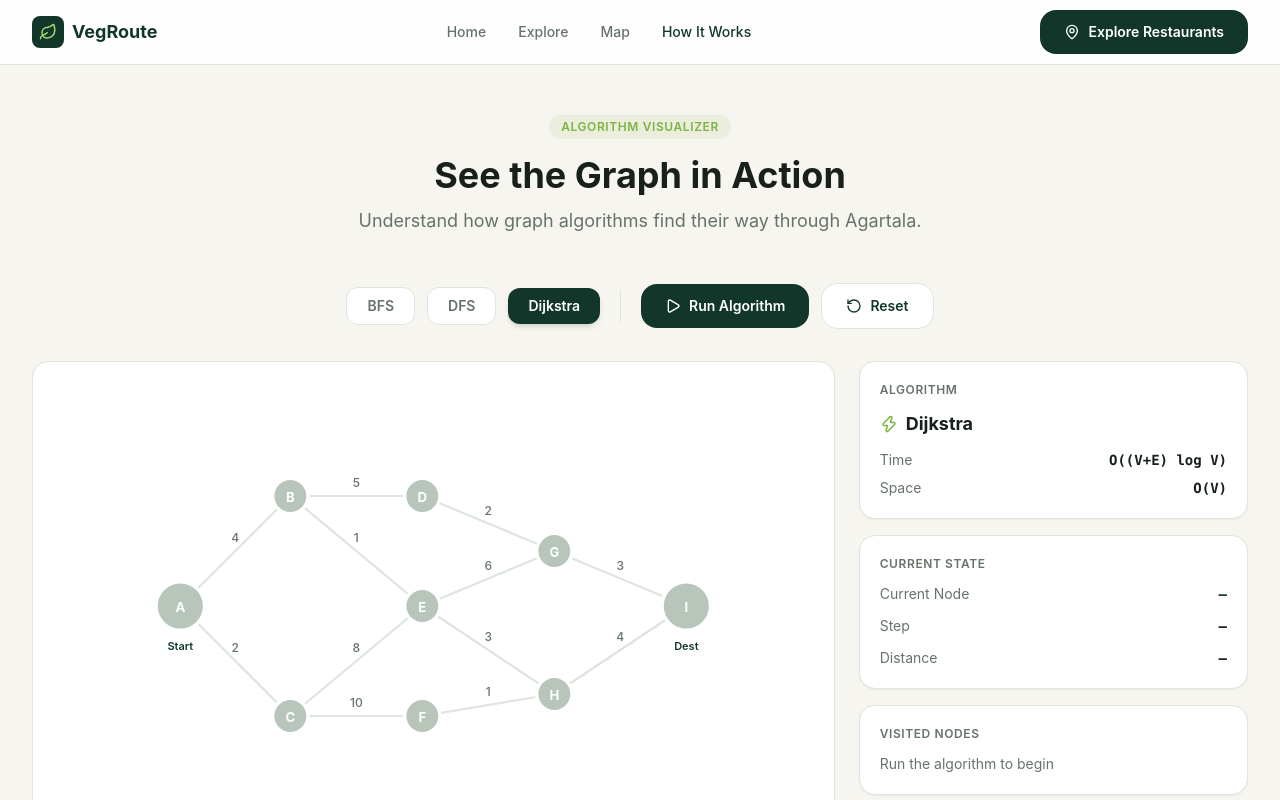
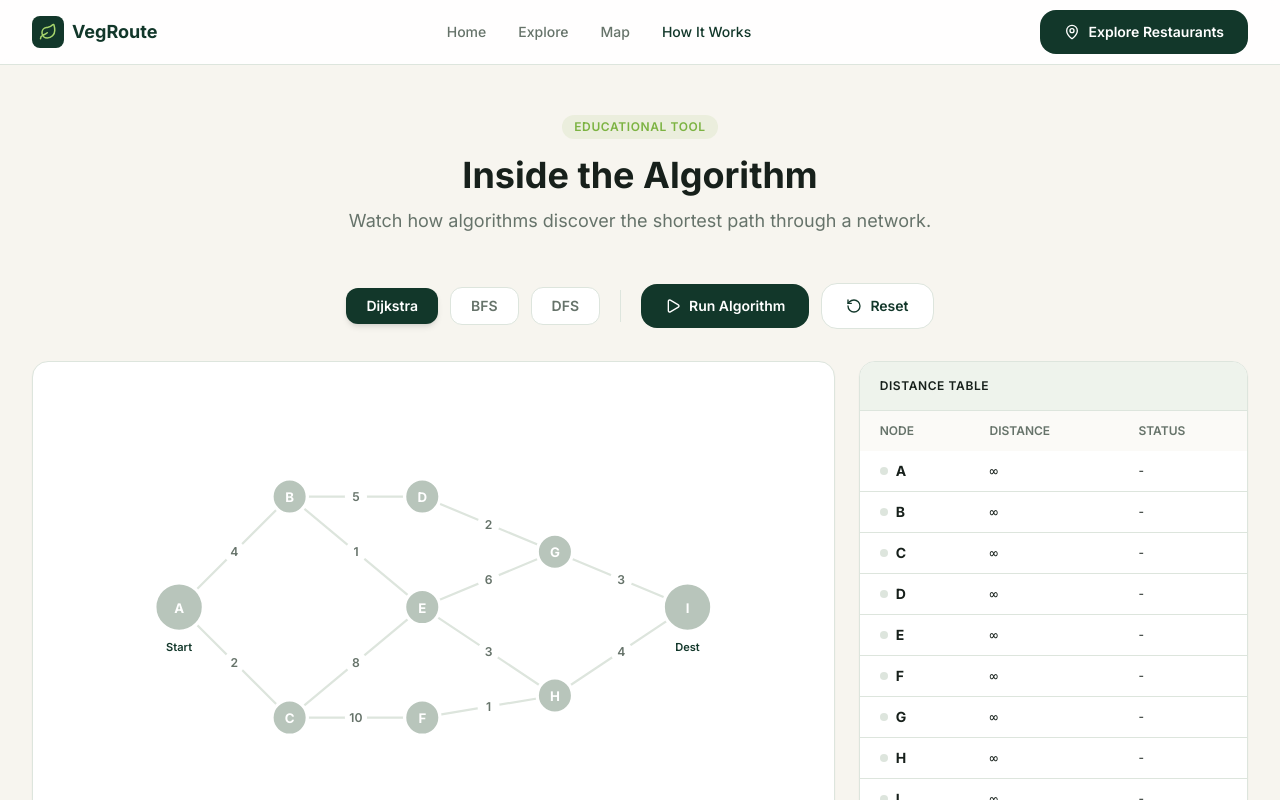
Before and after one commit to nitin-kumar-code/VegRoute, a React (Vite) app in the folder frontend/: page /visualizer in a window 1280 px wide. Shown: the top 800 px of the page. Built offline with nearby package versions, Linux system fonts and the light colour scheme.

Commit message:
feat(frontend): Add educational Dijkstra visualizer with PQ and distance table; fix CSS import order

```diff
--- a/frontend/src/index.css
+++ b/frontend/src/index.css
@@ -1,8 +1,8 @@
+@import url('https://fonts.googleapis.com/css2?family=Inter:wght@400;500;600;700;800&display=swap');
+
 @tailwind base;
 @tailwind components;
 @tailwind utilities;
-
-@import url('https://fonts.googleapis.com/css2?family=Inter:wght@400;500;600;700;800&display=swap');
 
 @layer base {
   body {
--- a/frontend/src/pages/AlgorithmVisualizerPage.jsx
+++ b/frontend/src/pages/AlgorithmVisualizerPage.jsx
@@ -1,14 +1,13 @@
 import { useState, useEffect, useRef, useCallback } from 'react';
-import { Play, RotateCcw, Zap, Clock, Database, GitBranch } from 'lucide-react';
+import { Play, RotateCcw, Zap, Target } from 'lucide-react';
 import SectionHeading from '../components/ui/SectionHeading';
 
 const ALGORITHMS = [
+  { id: 'dijkstra', label: 'Dijkstra', complexity: 'O((V+E) log V)', space: 'O(V)' },
   { id: 'bfs', label: 'BFS', complexity: 'O(V + E)', space: 'O(V)' },
   { id: 'dfs', label: 'DFS', complexity: 'O(V + E)', space: 'O(V)' },
-  { id: 'dijkstra', label: 'Dijkstra', complexity: 'O((V+E) log V)', space: 'O(V)' },
 ];
 
-// Simple graph layout for visualization
 const GRAPH_NODES = [
   { id: 'A', x: 80, y: 200, label: 'Start' },
   { id: 'B', x: 180, y: 100 },
@@ -30,15 +29,20 @@ const GRAPH_EDGES = [
   { from: 'G', to: 'I', w: 3 }, { from: 'H', to: 'I', w: 4 },
 ];
 
+const INIT_DISTANCES = { A: Infinity, B: Infinity, C: Infinity, D: Infinity, E: Infinity, F: Infinity, G: Infinity, H: Infinity, I: Infinity };
+
+// Pre-computed exact steps of Dijkstra execution on the above graph.
 const DIJKSTRA_STEPS = [
-  { current: 'A', visited: ['A'], distances: { A: 0, B: 4, C: 2, D: Infinity, E: Infinity, F: Infinity, G: Infinity, H: Infinity, I: Infinity }, path: [] },
-  { current: 'C', visited: ['A', 'C'], distances: { A: 0, B: 4, C: 2, D: Infinity, E: 10, F: 12, G: Infinity, H: Infinity, I: Infinity }, path: [] },
-  { current: 'B', visited: ['A', 'C', 'B'], distances: { A: 0, B: 4, C: 2, D: 9, E: 5, F: 12, G: Infinity, H: Infinity, I: Infinity }, path: [] },
-  { current: 'E', visited: ['A', 'C', 'B', 'E'], distances: { A: 0, B: 4, C: 2, D: 9, E: 5, F: 12, G: 11, H: 8, I: Infinity }, path: [] },
-  { current: 'H', visited: ['A', 'C', 'B', 'E', 'H'], distances: { A: 0, B: 4, C: 2, D: 9, E: 5, F: 12, G: 11, H: 8, I: 12 }, path: [] },
-  { current: 'D', visited: ['A', 'C', 'B', 'E', 'H', 'D'], distances: { A: 0, B: 4, C: 2, D: 9, E: 5, F: 12, G: 11, H: 8, I: 12 }, path: [] },
-  { current: 'G', visited: ['A', 'C', 'B', 'E', 'H', 'D', 'G'], distances: { A: 0, B: 4, C: 2, D: 9, E: 5, F: 12, G: 11, H: 8, I: 12 }, path: [] },
-  { current: 'I', visited: ['A', 'C', 'B', 'E', 'H', 'D', 'G', 'I'], distances: { A: 0, B: 4, C: 2, D: 9, E: 5, F: 12, G: 11, H: 8, I: 12 }, path: ['A', 'B', 'E', 'H', 'I'] },
+  { current: null, visited: [], evaluating: [], distances: { ...INIT_DISTANCES, A: 0 }, pq: [{ node: 'A', dist: 0 }], path: [] },
+  { current: 'A', visited: ['A'], evaluating: ['B', 'C'], distances: { ...INIT_DISTANCES, A: 0, B: 4, C: 2 }, pq: [{ node: 'C', dist: 2 }, { node: 'B', dist: 4 }], path: [] },
+  { current: 'C', visited: ['A', 'C'], evaluating: ['E', 'F'], distances: { ...INIT_DISTANCES, A: 0, B: 4, C: 2, E: 10, F: 12 }, pq: [{ node: 'B', dist: 4 }, { node: 'E', dist: 10 }, { node: 'F', dist: 12 }], path: [] },
+  { current: 'B', visited: ['A', 'C', 'B'], evaluating: ['D', 'E'], distances: { ...INIT_DISTANCES, A: 0, B: 4, C: 2, E: 5, D: 9, F: 12 }, pq: [{ node: 'E', dist: 5 }, { node: 'D', dist: 9 }, { node: 'F', dist: 12 }], path: [] },
+  { current: 'E', visited: ['A', 'C', 'B', 'E'], evaluating: ['G', 'H'], distances: { ...INIT_DISTANCES, A: 0, B: 4, C: 2, E: 5, D: 9, F: 12, G: 11, H: 8 }, pq: [{ node: 'H', dist: 8 }, { node: 'D', dist: 9 }, { node: 'G', dist: 11 }, { node: 'F', dist: 12 }], path: [] },
+  { current: 'H', visited: ['A', 'C', 'B', 'E', 'H'], evaluating: ['I'], distances: { ...INIT_DISTANCES, A: 0, B: 4, C: 2, E: 5, D: 9, F: 12, G: 11, H: 8, I: 12 }, pq: [{ node: 'D', dist: 9 }, { node: 'G', dist: 11 }, { node: 'F', dist: 12 }, { node: 'I', dist: 12 }], path: [] },
+  { current: 'D', visited: ['A', 'C', 'B', 'E', 'H', 'D'], evaluating: ['G'], distances: { ...INIT_DISTANCES, A: 0, B: 4, C: 2, E: 5, D: 9, F: 12, G: 11, H: 8, I: 12 }, pq: [{ node: 'G', dist: 11 }, { node: 'F', dist: 12 }, { node: 'I', dist: 12 }], path: [] },
+  { current: 'G', visited: ['A', 'C', 'B', 'E', 'H', 'D', 'G'], evaluating: ['I'], distances: { ...INIT_DISTANCES, A: 0, B: 4, C: 2, E: 5, D: 9, F: 12, G: 11, H: 8, I: 12 }, pq: [{ node: 'F', dist: 12 }, { node: 'I', dist: 12 }], path: [] },
+  { current: 'F', visited: ['A', 'C', 'B', 'E', 'H', 'D', 'G', 'F'], evaluating: ['H'], distances: { ...INIT_DISTANCES, A: 0, B: 4, C: 2, E: 5, D: 9, F: 12, G: 11, H: 8, I: 12 }, pq: [{ node: 'I', dist: 12 }], path: [] },
+  { current: 'I', visited: ['A', 'C', 'B', 'E', 'H', 'D', 'G', 'F', 'I'], evaluating: [], distances: { ...INIT_DISTANCES, A: 0, B: 4, C: 2, E: 5, D: 9, F: 12, G: 11, H: 8, I: 12 }, pq: [], path: ['A', 'B', 'E', 'H', 'I'] },
 ];
 
 function getNodePos(id) {
@@ -51,72 +55,88 @@ export default function AlgorithmVisualizerPage() {
   const [isRunning, setIsRunning] = useState(false);
   const timerRef = useRef(null);
 
+  // Previous distances ref for highlighting changed rows
+  const prevDistRef = useRef(null);
+
   const algoInfo = ALGORITHMS.find((a) => a.id === algo);
-  const step = stepIndex >= 0 && stepIndex < DIJKSTRA_STEPS.length ? DIJKSTRA_STEPS[stepIndex] : null;
+  const stepsData = algo === 'dijkstra' ? DIJKSTRA_STEPS : []; // Placeholder for BFS/DFS steps
+  const step = stepIndex >= 0 && stepIndex < stepsData.length ? stepsData[stepIndex] : null;
+
+  // Track previous step to animate table flashes
+  useEffect(() => {
+    if (step) prevDistRef.current = step.distances;
+  }, [step]);
 
   const reset = useCallback(() => {
     setStepIndex(-1);
     setIsRunning(false);
+    prevDistRef.current = null;
     if (timerRef.current) clearInterval(timerRef.current);
   }, []);
 
   const run = useCallback(() => {
     reset();
     setIsRunning(true);
-    let i = 0;
+
+    // Functional state update inside interval to avoid stale closures
     timerRef.current = setInterval(() => {
-      if (i >= DIJKSTRA_STEPS.length) {
+      setStepIndex((currentIdx) => {
+        const nextIdx = currentIdx + 1;
+        if (nextIdx >= stepsData.length) {
           clearInterval(timerRef.current);
           setIsRunning(false);
-        return;
+          return currentIdx; // Stop at last step
         }
-      setStepIndex(i);
-      i++;
-    }, 800);
-  }, [reset]);
+        return nextIdx;
+      });
+    }, 1200); // 1.2s per step to allow UI to be read
+  }, [reset, stepsData.length]);
 
   useEffect(() => {
     return () => { if (timerRef.current) clearInterval(timerRef.current); };
   }, []);
 
   const getNodeColor = (id) => {
-    if (!step) return '#B8C5BB';
-    if (step.path.includes(id)) return '#7CB342';
-    if (id === step.current) return '#12372A';
-    if (step.visited.includes(id)) return '#A8D66D';
+    if (!step) return '#B8C5BB'; // Gray
+    if (step.path.includes(id)) return '#7CB342'; // Route Green
+    if (id === step.current) return '#12372A'; // Dark Green (Processing)
+    if (step.evaluating.includes(id)) return '#D99A2B'; // Amber (Evaluating)
+    if (step.visited.includes(id)) return '#A8D66D'; // Light Green (Settled)
     return '#B8C5BB';
   };
 
-  const getEdgeColor = (from, to) => {
-    if (!step) return '#DDE5DD';
+  const getEdgeStyle = (from, to) => {
+    if (!step) return { color: '#DDE5DD', width: 2, dash: 'none' };
+
+    // Final Path
     if (step.path.length > 1) {
       for (let i = 0; i < step.path.length - 1; i++) {
         if ((step.path[i] === from && step.path[i+1] === to) || (step.path[i] === to && step.path[i+1] === from)) {
-          return '#7CB342';
+          return { color: '#7CB342', width: 4, dash: 'none' };
         }
       }
     }
-    if (step.visited.includes(from) && step.visited.includes(to)) return '#A8D66D';
-    return '#DDE5DD';
-  };
 
-  const getEdgeWidth = (from, to) => {
-    if (!step || step.path.length <= 1) return 2;
-    for (let i = 0; i < step.path.length - 1; i++) {
-      if ((step.path[i] === from && step.path[i+1] === to) || (step.path[i] === to && step.path[i+1] === from)) {
-        return 4;
+    // Currently Evaluating edge
+    if (step.current === from && step.evaluating.includes(to)) {
+      return { color: '#D99A2B', width: 3, dash: '4 4' };
     }
+
+    // Settled Edge
+    if (step.visited.includes(from) && step.visited.includes(to)) {
+       return { color: '#A8D66D', width: 2, dash: 'none' };
     }
-    return 2;
+
+    return { color: '#DDE5DD', width: 2, dash: 'none' };
   };
 
   return (
-    <div className="min-h-screen py-12">
-      <div className="section-container">
+    <div className="min-h-screen py-12 bg-surface-warm">
+      <div className="section-container max-w-7xl">
         <SectionHeading
-          badge="Algorithm Visualizer"
-          title="See the Graph in Action"
-          subtitle="Understand how graph algorithms find their way through Agartala."
+          badge="Educational Tool"
+          title="Inside the Algorithm"
+          subtitle="Watch how algorithms discover the shortest path through a network."
         />
 
         {/* Controls */}
@@ -143,28 +163,41 @@ export default function AlgorithmVisualizerPage() {
           </button>
         </div>
 
-        <div className="grid grid-cols-1 lg:grid-cols-3 gap-6">
-          {/* Graph Visualization */}
-          <div className="lg:col-span-2 card p-6">
-            <svg viewBox="0 0 620 400" className="w-full" style={{ maxHeight: '440px' }}>
+        <div className="grid grid-cols-1 xl:grid-cols-3 gap-6 items-start">
+
+          {/* Left Column: Graph Visualization */}
+          <div className="xl:col-span-2 space-y-6">
+            <div className="card p-6 bg-white shadow-sm border border-border rounded-2xl relative overflow-hidden">
+              {/* Overlay processing label */}
+              {step && step.current && (
+                 <div className="absolute top-4 left-4 bg-brand-900 text-white text-xs px-3 py-1.5 rounded-full shadow-md">
+                   Processing Node {step.current}
+                 </div>
+              )}
+
+              <svg viewBox="0 0 620 380" className="w-full" style={{ maxHeight: '420px' }}>
                 {/* Edges */}
                 {GRAPH_EDGES.map((e) => {
                   const from = getNodePos(e.from);
                   const to = getNodePos(e.to);
                   const mx = (from.x + to.x) / 2;
                   const my = (from.y + to.y) / 2;
+                  const style = getEdgeStyle(e.from, e.to);
                   return (
                     <g key={`${e.from}-${e.to}`}>
                       <line x1={from.x} y1={from.y} x2={to.x} y2={to.y}
-                      stroke={getEdgeColor(e.from, e.to)}
-                      strokeWidth={getEdgeWidth(e.from, e.to)}
+                        stroke={style.color}
+                        strokeWidth={style.width}
+                        strokeDasharray={style.dash}
                         strokeLinecap="round"
                         style={{ transition: 'stroke 0.4s, stroke-width 0.4s' }}
                       />
-                    <text x={mx} y={my - 8} textAnchor="middle" fontSize="11" fill="#66736A" fontWeight="500">{e.w}</text>
+                      <rect x={mx - 10} y={my - 10} width={20} height={20} fill="white" rx={10} />
+                      <text x={mx} y={my + 4} textAnchor="middle" fontSize="11" fill="#66736A" fontWeight="600">{e.w}</text>
                     </g>
                   );
                 })}
+
                 {/* Nodes */}
                 {GRAPH_NODES.map((node) => (
                   <g key={node.id}>
@@ -184,63 +217,92 @@ export default function AlgorithmVisualizerPage() {
               </svg>
             </div>
 
-          {/* Info Panel */}
-          <div className="space-y-4">
-            <div className="card p-5">
-              <h3 className="text-xs font-semibold uppercase tracking-wider text-content-secondary mb-3">Algorithm</h3>
-              <div className="flex items-center gap-2 mb-3">
-                <Zap size={18} className="text-brand-accent" />
-                <span className="text-lg font-bold text-content-primary">{algoInfo.label}</span>
+            {/* PQ Visualizer (Min-Heap display) */}
+            <div className="card p-5 bg-white">
+              <h3 className="text-xs font-semibold uppercase tracking-wider text-content-secondary mb-3 flex items-center gap-2">
+                <Target size={14} /> Priority Queue (Min-Heap Array)
+              </h3>
+              <div className="flex items-center gap-3 overflow-x-auto pb-2 min-h-[64px]">
+                {!step ? (
+                   <span className="text-sm text-content-secondary italic">Queue is empty</span>
+                ) : step.pq.length === 0 ? (
+                   <span className="text-sm text-status-success font-semibold">Queue empty (Done)</span>
+                ) : (
+                  step.pq.map((item, idx) => (
+                    <div key={item.node}
+                         className={`flex flex-col items-center justify-center min-w-[60px] h-14 rounded-xl border-2 transition-all ${
+                           idx === 0 ? 'border-brand-900 bg-brand-900 text-white shadow-md' : 'border-border bg-surface-secondary text-content-primary'
+                         }`}>
+                      <span className="text-sm font-bold">{item.node}</span>
+                      <span className={`text-[10px] ${idx === 0 ? 'text-brand-light' : 'text-content-secondary'}`}>dist: {item.dist}</span>
                     </div>
-              <div className="space-y-2 text-sm">
-                <div className="flex justify-between"><span className="text-content-secondary">Time</span><span className="font-mono font-semibold text-content-primary">{algoInfo.complexity}</span></div>
-                <div className="flex justify-between"><span className="text-content-secondary">Space</span><span className="font-mono font-semibold text-content-primary">{algoInfo.space}</span></div>
+                  ))
+                )}
+              </div>
             </div>
           </div>
 
-            <div className="card p-5">
-              <h3 className="text-xs font-semibold uppercase tracking-wider text-content-secondary mb-3">Current State</h3>
-              <div className="space-y-3 text-sm">
-                <div className="flex justify-between"><span className="text-content-secondary">Current Node</span><span className="font-mono font-bold text-brand-900">{step ? step.current : '—'}</span></div>
-                <div className="flex justify-between"><span className="text-content-secondary">Step</span><span className="font-mono font-bold">{step ? `${stepIndex + 1} / ${DIJKSTRA_STEPS.length}` : '—'}</span></div>
-                <div className="flex justify-between"><span className="text-content-secondary">Distance</span><span className="font-mono font-bold">{step ? (step.distances[step.current] === Infinity ? '∞' : step.distances[step.current]) : '—'}</span></div>
+          {/* Right Column: State & Distance Table */}
+          <div className="space-y-6">
+
+            <div className="card p-0 overflow-hidden bg-white">
+              <div className="bg-surface-secondary px-5 py-4 border-b border-border">
+                <h3 className="text-xs font-semibold uppercase tracking-wider text-content-primary">Distance Table</h3>
               </div>
+              <table className="w-full text-sm text-left">
+                <thead className="text-xs text-content-secondary uppercase bg-surface-warm/50">
+                  <tr>
+                    <th className="px-5 py-3 font-semibold">Node</th>
+                    <th className="px-5 py-3 font-semibold">Distance</th>
+                    <th className="px-5 py-3 font-semibold">Status</th>
+                  </tr>
+                </thead>
+                <tbody className="divide-y divide-border">
+                  {GRAPH_NODES.map((node) => {
+                    const dist = step ? step.distances[node.id] : Infinity;
+                    const prevDist = prevDistRef.current ? prevDistRef.current[node.id] : dist;
+                    const changed = step && dist !== prevDist;
+                    const settled = step && step.visited.includes(node.id);
+
+                    return (
+                      <tr key={node.id}
+                          className={`transition-colors duration-500 ${
+                            changed ? 'bg-brand-accent/20' :
+                            settled ? 'bg-surface-warm text-content-secondary' : 'bg-white'
+                          }`}>
+                        <td className="px-5 py-2.5 font-bold flex items-center gap-2">
+                          <div className={`w-2 h-2 rounded-full ${settled ? 'bg-brand-light' : step?.current === node.id ? 'bg-brand-900' : 'bg-border'}`} />
+                          {node.id}
+                        </td>
+                        <td className={`px-5 py-2.5 font-mono font-medium ${changed ? 'text-brand-900 scale-110' : ''} transition-transform`}>
+                          {dist === Infinity ? '∞' : dist}
+                        </td>
+                        <td className="px-5 py-2.5 text-xs">
+                          {settled ? 'Settled' : step?.evaluating.includes(node.id) ? 'Updating...' : '-'}
+                        </td>
+                      </tr>
+                    );
+                  })}
+                </tbody>
+              </table>
             </div>
 
-            <div className="card p-5">
-              <h3 className="text-xs font-semibold uppercase tracking-wider text-content-secondary mb-3">Visited Nodes</h3>
-              <div className="flex flex-wrap gap-2">
-                {step ? step.visited.map((v) => (
-                  <span key={v} className="text-xs font-mono font-semibold bg-brand-light/20 text-brand-900 px-2.5 py-1 rounded-lg">{v}</span>
-                )) : <span className="text-content-secondary text-sm">Run the algorithm to begin</span>}
-              </div>
-            </div>
-
+            {/* Path Result Box */}
             {step && step.path.length > 0 && (
               <div className="card p-5 border-brand-accent/30 bg-brand-accent/5">
                 <h3 className="text-xs font-semibold uppercase tracking-wider text-brand-accent mb-3">Shortest Path Found!</h3>
-                <div className="flex items-center gap-1.5 flex-wrap">
+                <div className="flex items-center gap-1.5 flex-wrap mb-2">
                   {step.path.map((p, i) => (
                     <span key={p} className="flex items-center gap-1.5">
-                      <span className="text-sm font-mono font-bold text-brand-900">{p}</span>
-                      {i < step.path.length - 1 && <span className="text-brand-accent">→</span>}
+                      <span className="text-sm font-mono font-bold text-brand-900 bg-white px-2 py-0.5 rounded shadow-sm">{p}</span>
+                      {i < step.path.length - 1 && <span className="text-brand-accent font-bold">→</span>}
                     </span>
                   ))}
                 </div>
-                <p className="text-sm text-content-secondary mt-2">Total Distance: <strong className="text-brand-900">{step.distances['I']}</strong></p>
+                <p className="text-sm text-content-primary">Total Distance: <strong className="text-brand-900 font-mono text-base">{step.distances['I']}</strong></p>
               </div>
             )}
 
-            {/* Legend */}
-            <div className="card p-5">
-              <h3 className="text-xs font-semibold uppercase tracking-wider text-content-secondary mb-3">Legend</h3>
-              <div className="space-y-2 text-sm">
-                <div className="flex items-center gap-2"><span className="w-3 h-3 rounded-full bg-graph-edge" /> Unvisited</div>
-                <div className="flex items-center gap-2"><span className="w-3 h-3 rounded-full bg-graph-node" /> Processing</div>
-                <div className="flex items-center gap-2"><span className="w-3 h-3 rounded-full bg-graph-visited" /> Visited</div>
-                <div className="flex items-center gap-2"><span className="w-3 h-3 rounded-full bg-graph-route" /> Shortest Path</div>
-              </div>
-            </div>
           </div>
         </div>
       </div>
```
Lines whose indentation alone changed are shown as unchanged.
